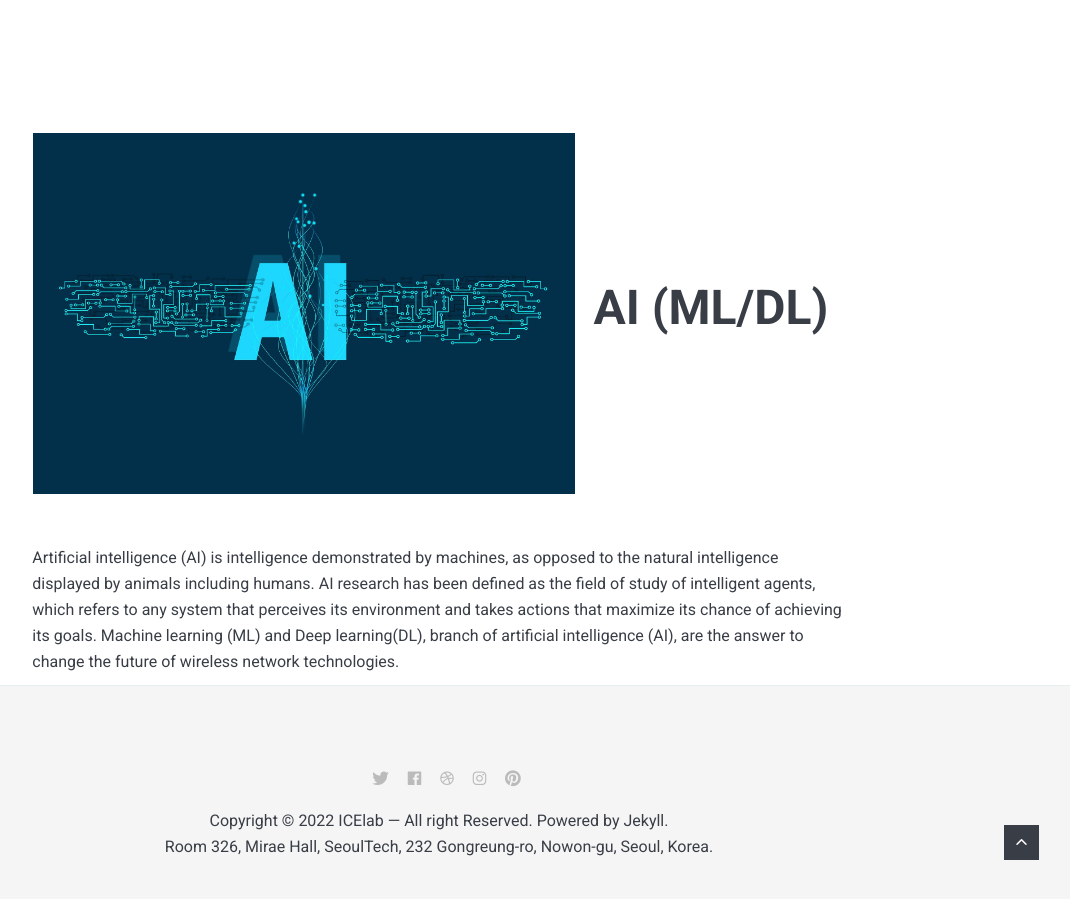
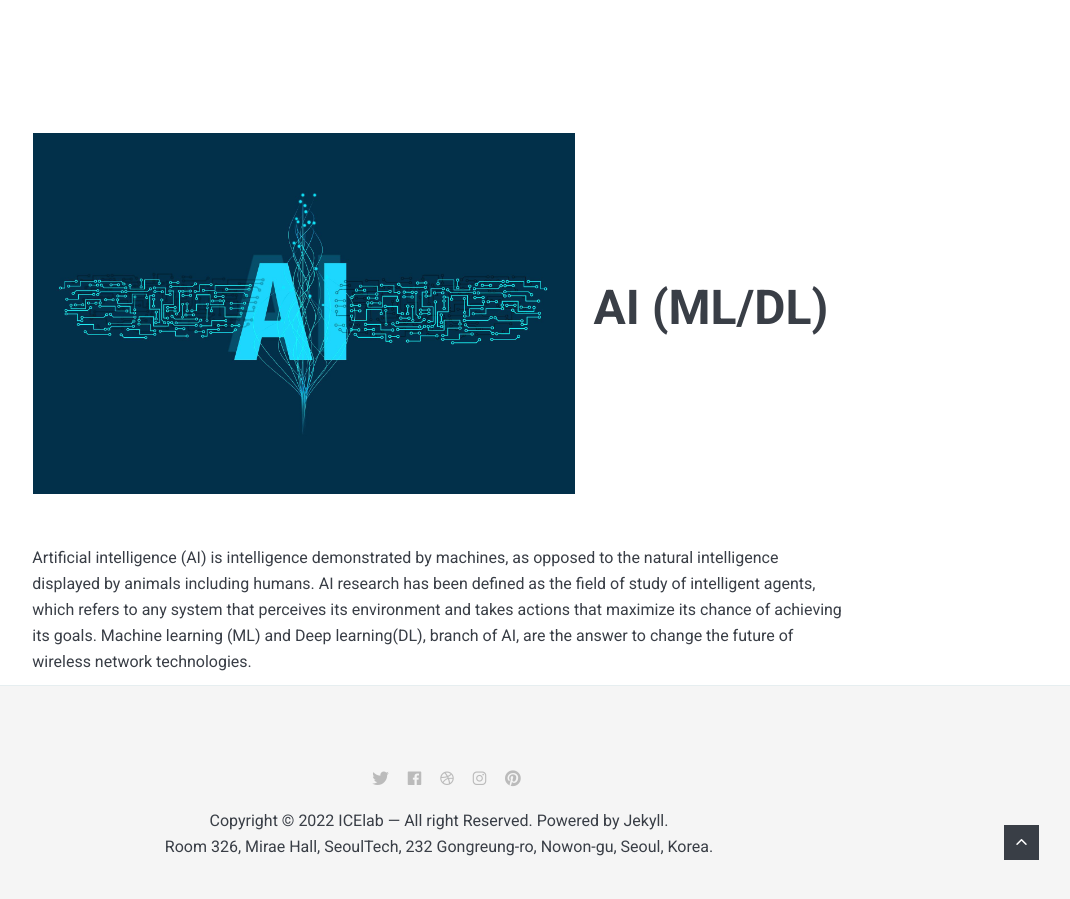
Before and after one commit to Icelab-2020/icelab-2020.github.io, a Jekyll site: the page built from _pages/00_research.md, in a window 1280 px wide and 900 px high, scrolled down 2051 px. Shown: the whole window, without its empty margins (201-1271 px from the left). Built offline with Jekyll 4.4.1, drawn with Linux system fonts in a browser that asks for light colours; nearby versions of some CDN libraries.

Commit message:
Update 00_research.md

```diff
--- a/_pages/00_research.md
+++ b/_pages/00_research.md
@@ -37,4 +37,4 @@ permalink: /00_research/
 | ![AI]({{site.baseurl}}/images/ai.jpg){: width="100%" height="100%"} | <b><span style="font-size:300%">AI (ML/DL)</span></b>  |
 
 
-<div class = "AI">Artificial intelligence (AI) is intelligence demonstrated by machines, as opposed to the natural intelligence displayed by animals including humans. AI research has been defined as the field of study of intelligent agents, which refers to any system that perceives its environment and takes actions that maximize its chance of achieving its goals. Machine learning (ML) and Deep learning(DL), branch of artificial intelligence (AI), are the answer to change the future of wireless network technologies.</div>
+<div class = "AI">Artificial intelligence (AI) is intelligence demonstrated by machines, as opposed to the natural intelligence displayed by animals including humans. AI research has been defined as the field of study of intelligent agents, which refers to any system that perceives its environment and takes actions that maximize its chance of achieving its goals. Machine learning (ML) and Deep learning(DL), branch of AI, are the answer to change the future of wireless network technologies.</div>
```
